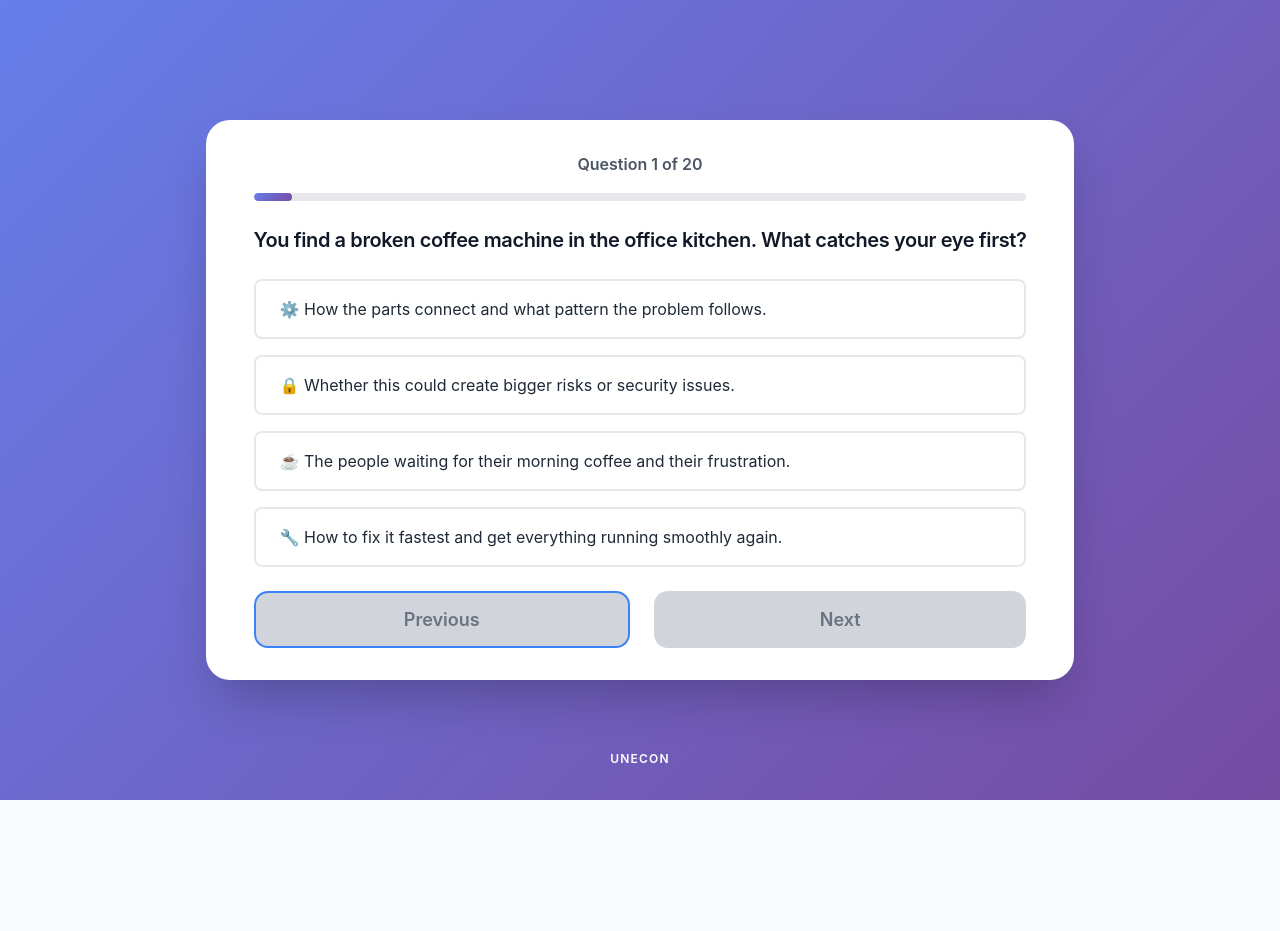
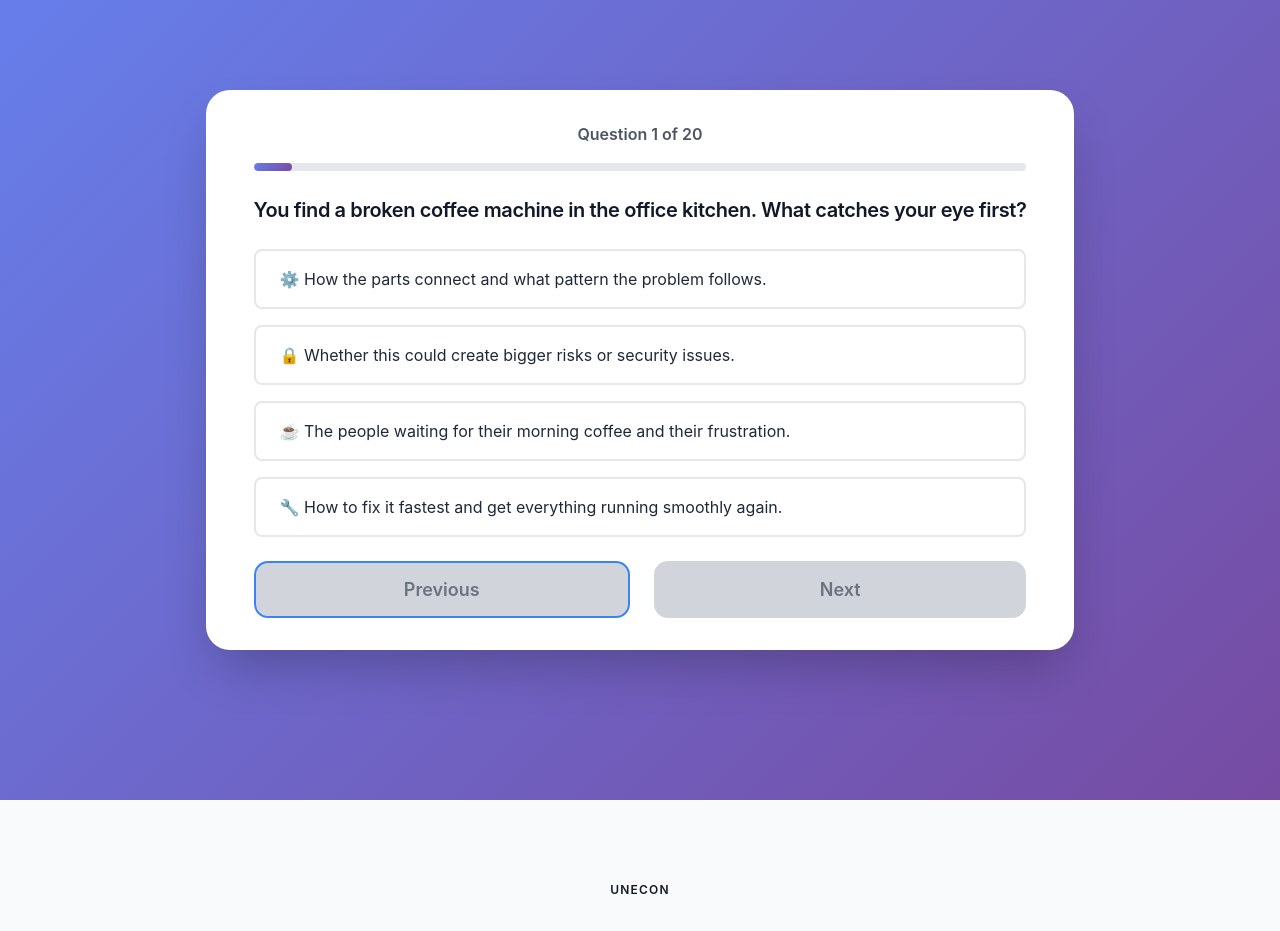
Before and after one commit to sonyasakova/professionforunecons, a plain HTML site: page test.html in a window 1280 px wide. Before the commit the page ends 800 px from the top, so only its background shows below. Drawn offline with Linux system fonts and the light colour scheme.

Commit message:
Final version of the career guidance website

```diff
--- a/styles.css
+++ b/styles.css
@@ -175,7 +175,7 @@ p {
     position: relative;
     overflow: hidden;
     background-image: url('images/background.jpg');
-    background-size: 110%;
+    background-size: cover;
     background-position: center;
     background-repeat: no-repeat;
 }
@@ -508,7 +508,7 @@ p {
 .quiz-page {
     min-height: 100vh;
     background: var(--gradient-primary);
-    padding: var(--spacing-lg) 0;
+    padding: var(--spacing-lg) 0 calc(var(--spacing-lg) + 60px) 0;
     display: flex;
     align-items: center;
 }
@@ -1180,24 +1180,22 @@ p {
    FOOTER
    ============================================ */
 .page-footer {
-    position: fixed;
-    bottom: 0;
-    left: 0;
-    right: 0;
     text-align: center;
     padding: var(--spacing-lg) 0;
     font-size: 0.75rem;
-    color: var(--white);
     font-weight: 600;
     letter-spacing: 0.1em;
-    z-index: 10;
-    pointer-events: none;
+    margin-top: var(--spacing-xl);
 }
 
-/* Results page specific footer - static at bottom of content */
+/* Quiz page footer - white text on gradient background */
+.quiz-page .page-footer {
+    color: var(--white);
+    margin-top: 0;
+}
+
+/* Results page footer - gray color */
 .results-page .page-footer {
-    position: static;
-    margin-top: var(--spacing-xl);
     color: var(--gray-400);
 }
 
```
